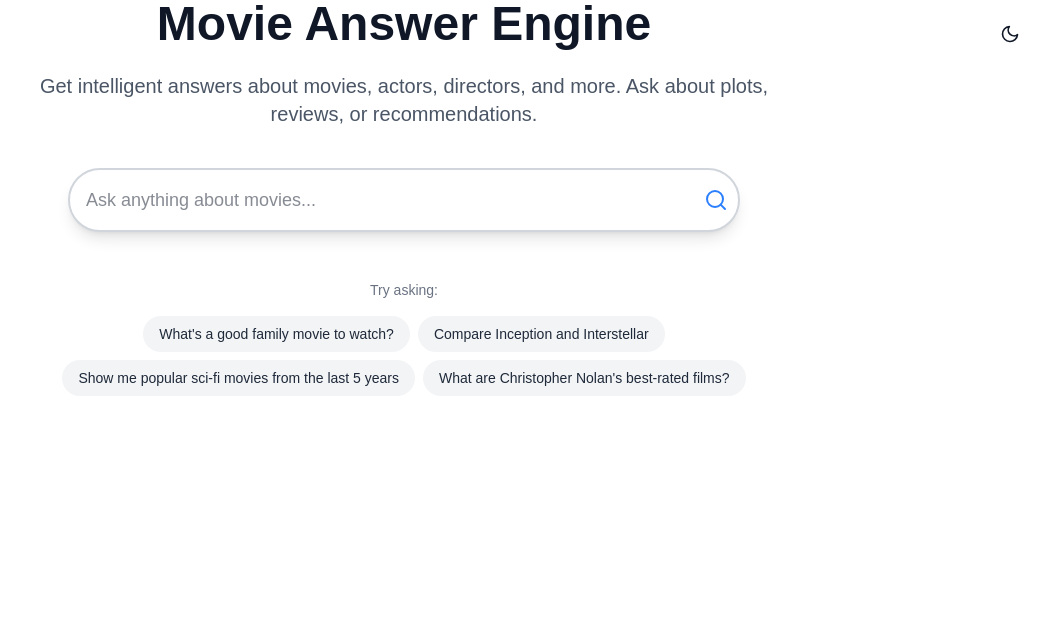
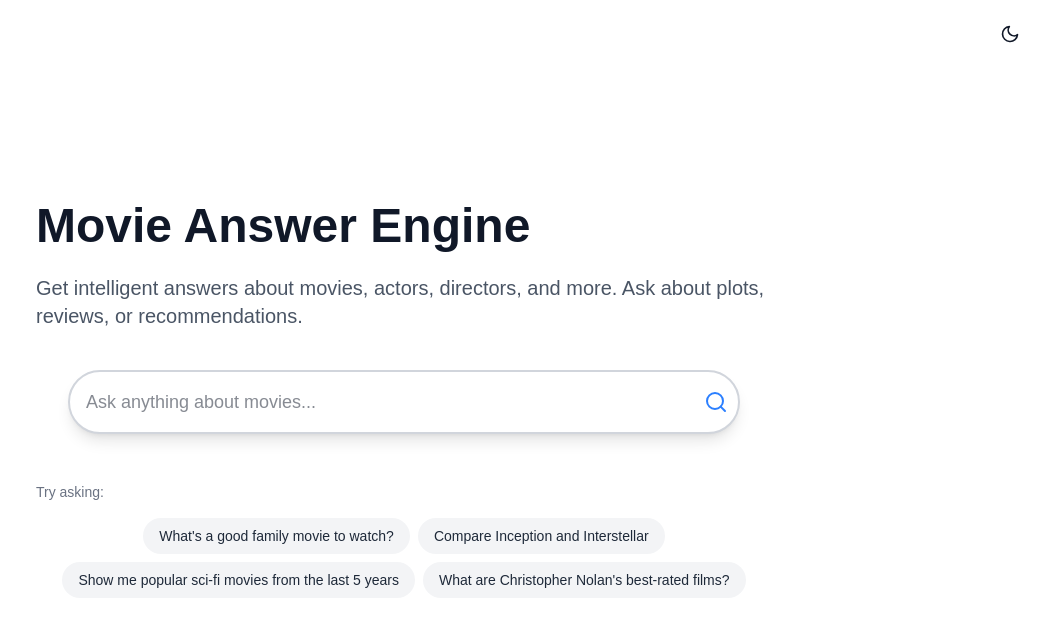
Before and after one commit to amaankhan02/movie-maestro, a Next.js app in the folder frontend/: page / in a window 1280 px wide. Shown: the top 626 px of the page, without its empty margins (236-1280 px from the left). Built offline with nearby package versions, Linux system fonts and the light colour scheme.

Commit message:
Fix bug with text having unreadable text due to the color

```diff
--- a/frontend/src/app/page.tsx
+++ b/frontend/src/app/page.tsx
@@ -160,28 +160,30 @@ export default function Home() {
 
   if (showLanding) {
     return (
-      <div className={`min-h-screen ${isDarkMode ? 'bg-dark-bg' : 'bg-white'}`}>
+      <div className={`min-h-screen flex flex-col ${isDarkMode ? 'bg-gray-900' : 'bg-white'}`}>
         <header className="absolute top-0 right-0 p-4">
           <button
             onClick={() => setIsDarkMode(!isDarkMode)}
-            className={`p-2 rounded-lg transition-colors ${isDarkMode ? 'hover:bg-dark-bg-secondary' : 'hover:bg-gray-100'}`}
+            className={`p-2 rounded-lg transition-colors ${isDarkMode ? 'hover:bg-gray-800' : 'hover:bg-gray-100'}`}
             title={isDarkMode ? "Switch to light mode" : "Switch to dark mode"}
           >
             {isDarkMode ? (
-              <FiSun className={`w-5 h-5 ${isDarkMode ? 'text-dark-text' : 'text-gray-900'}`} />
+              <FiSun className={`w-5 h-5 ${isDarkMode ? 'text-gray-200' : 'text-gray-900'}`} />
             ) : (
-              <FiMoon className={`w-5 h-5 ${isDarkMode ? 'text-dark-text' : 'text-gray-900'}`} />
+              <FiMoon className={`w-5 h-5 ${isDarkMode ? 'text-gray-200' : 'text-gray-900'}`} />
             )}
           </button>
         </header>
-        <LandingPage onSearch={handleLandingSearch} isDarkMode={isDarkMode} />
+        <div className="flex-1 flex items-center justify-center">
+          <LandingPage onSearch={handleLandingSearch} isDarkMode={isDarkMode} />
+        </div>
       </div>
     );
   }
 
   return (
-    <div className={`flex flex-col h-screen ${isDarkMode ? 'bg-dark-bg' : 'bg-white'}`}>
-      <header className={`py-4 px-4 border-b ${isDarkMode ? 'border-dark-border' : 'border-gray-200'} flex justify-between items-center sticky top-0 z-10 ${isDarkMode ? 'bg-dark-bg' : 'bg-white'}`}>
+    <div className={`flex flex-col h-screen ${isDarkMode ? 'bg-gray-900' : 'bg-white'}`}>
+      <header className={`py-4 px-4 border-b ${isDarkMode ? 'border-gray-700' : 'border-gray-200'} flex justify-between items-center sticky top-0 z-10 ${isDarkMode ? 'bg-gray-900' : 'bg-white'}`}>
         <div className="flex items-center">
           <button
             onClick={resetConversation}
@@ -215,11 +217,13 @@ export default function Home() {
               message.role === 'user' ? 'justify-end' : 'justify-start'
             } ${index > 0 ? 'mt-6' : ''}`}
           >
-            <div
+                          <div
               className={`${
                 message.role === 'user'
                   ? 'ml-12 md:ml-24 bg-blue-500 text-white rounded-2xl rounded-tr-none'
-                  : 'mr-12 md:mr-24 bg-white dark:bg-dark-bg-secondary border dark:border-dark-border shadow-sm rounded-2xl rounded-tl-none'
+                  : isDarkMode
+                    ? 'mr-12 md:mr-24 bg-gray-800 border-gray-700 text-gray-200 shadow-sm rounded-2xl rounded-tl-none'
+                    : 'mr-12 md:mr-24 bg-gray-100 border border-gray-200 text-gray-800 shadow-sm rounded-2xl rounded-tl-none'
               } overflow-hidden ${
                 message.images && message.images.length > 0 ? 'max-w-full' : 'max-w-[85%]'
               }`}
@@ -266,7 +270,11 @@ export default function Home() {
                       </div>
                     )}
                   </div>
-                  <div className={`prose ${isDarkMode ? 'prose-invert' : ''} max-w-none`}>
+                  <div className={`prose max-w-none ${
+                    isDarkMode
+                      ? 'prose-invert text-gray-200'
+                      : 'text-gray-800'
+                  }`}>
                     <ReactMarkdown>{message.content}</ReactMarkdown>
                   </div>
 
@@ -323,7 +331,7 @@ export default function Home() {
         <div ref={messagesEndRef} />
       </div>
 
-      <div className={`p-4 border-t ${isDarkMode ? 'border-dark-border bg-dark-bg' : 'border-gray-200 bg-white'} sticky bottom-0 z-10`}>
+      <div className={`p-4 border-t ${isDarkMode ? 'border-gray-700 bg-gray-900' : 'border-gray-200 bg-white'} sticky bottom-0 z-10`}>
         <form onSubmit={handleSubmit} className="max-w-3xl mx-auto">
           <div className="relative">
             <input
--- a/frontend/src/components/Citation.tsx
+++ b/frontend/src/components/Citation.tsx
@@ -15,7 +15,7 @@ export default function Citation({ citation, index, isDarkMode }: CitationProps)
   return (
     <div
       className={`mt-1 text-sm rounded-md overflow-hidden ${
-        isDarkMode ? 'bg-gray-800 text-gray-300' : 'bg-gray-100 text-gray-700'
+        isDarkMode ? 'bg-gray-700 text-gray-200' : 'bg-gray-100 text-gray-700'
       }`}
     >
       <div
--- a/frontend/src/components/LandingPage.tsx
+++ b/frontend/src/components/LandingPage.tsx
@@ -18,9 +18,9 @@ export default function LandingPage({ onSearch, isDarkMode }: LandingPageProps)
   };
 
   return (
-    <div className="flex flex-col items-center justify-center h-full text-center">
-      <div className="max-w-3xl px-4">
-        <h1 className={`text-4xl md:text-5xl font-bold mb-6 ${isDarkMode ? 'text-dark-text' : 'text-gray-900'}`}>
+    <div className="w-full">
+      <div className="max-w-3xl px-4 mx-auto">
+        <h1 className={`text-4xl md:text-5xl font-bold mb-6 ${isDarkMode ? 'text-gray-200' : 'text-gray-900'}`}>
           Movie Answer Engine
         </h1>
         <p className={`text-lg md:text-xl mb-10 ${isDarkMode ? 'text-gray-300' : 'text-gray-600'}`}>
@@ -52,6 +52,7 @@ export default function LandingPage({ onSearch, isDarkMode }: LandingPageProps)
         <div className="mt-12">
           <p className={`text-sm mb-4 ${isDarkMode ? 'text-gray-400' : 'text-gray-500'}`}>Try asking:</p>
           <div className="flex flex-wrap justify-center gap-2">
+            {/* TODO: add LLM-generated suggestions ?*/}
             {[
               "What's a good family movie to watch?",
               "Compare Inception and Interstellar",
```
